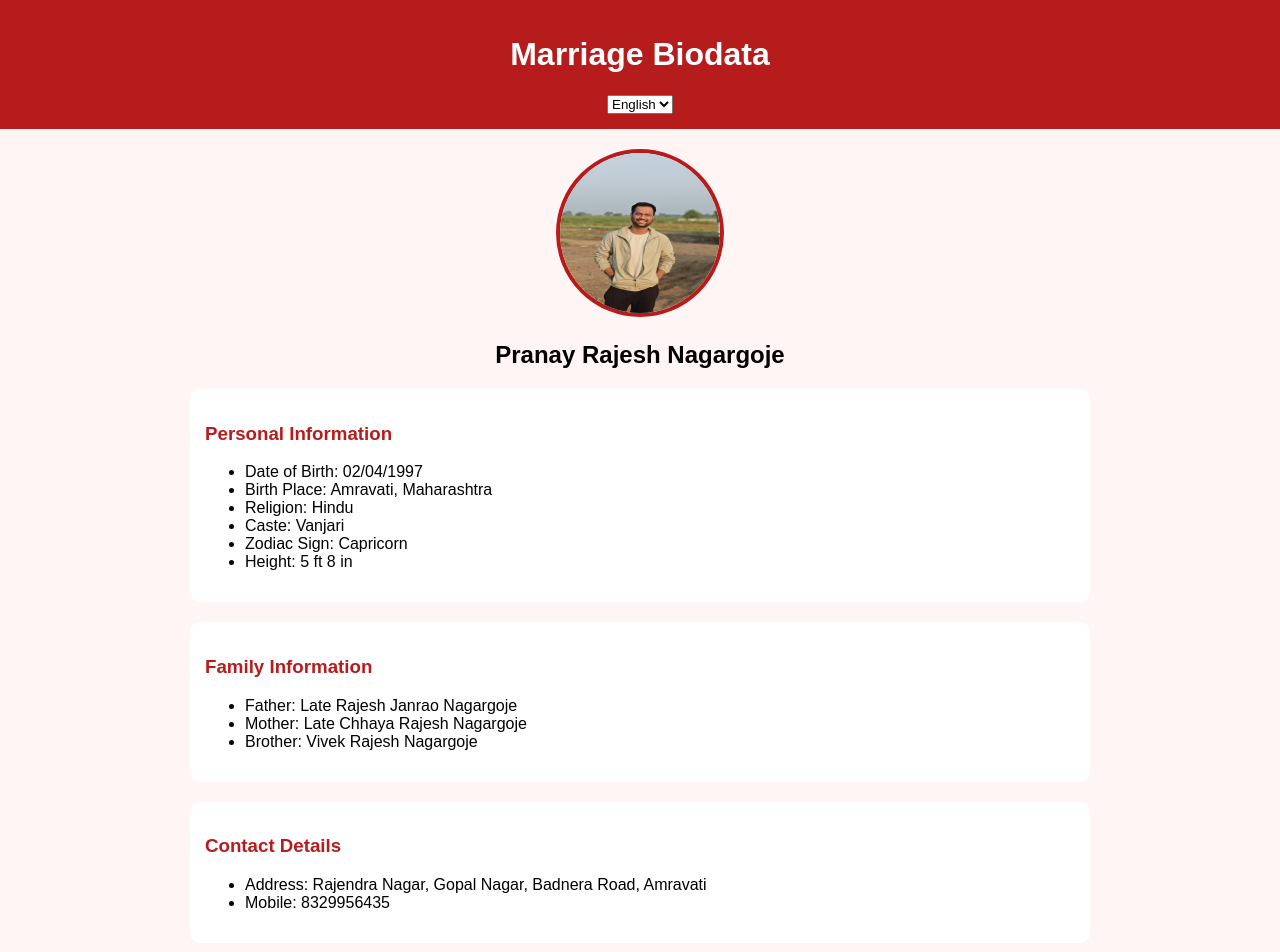
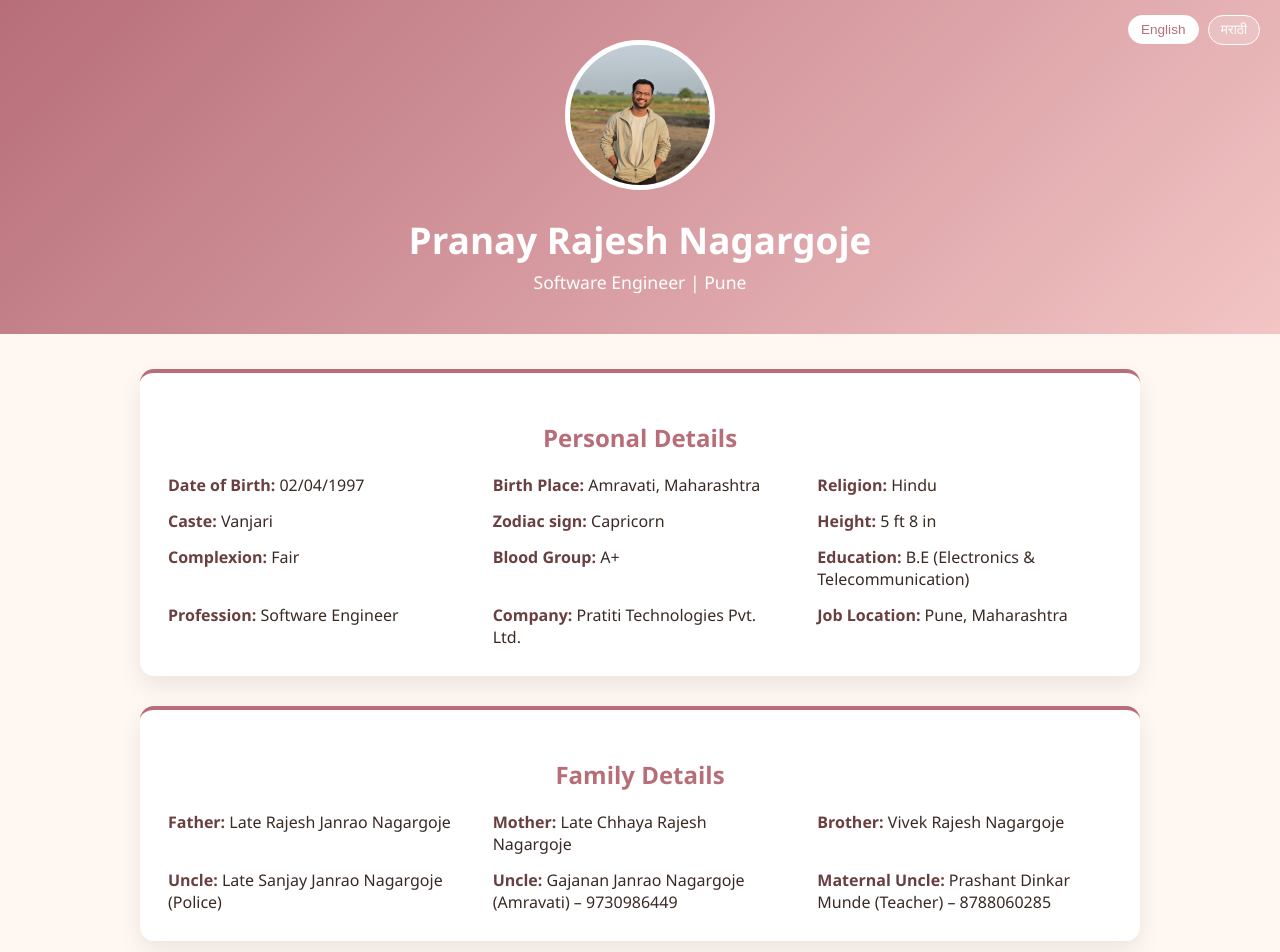
Before and after one commit to PranayNagargoje/MarriageBiodata, a plain HTML site: page index.html in a window 1280 px wide. Shown: the top 952 px of the page. Drawn offline with Linux system fonts and the light colour scheme.

Commit message:
Add files via upload

```diff
--- a/index.html
+++ b/index.html
@@ -2,53 +2,197 @@
 <html lang="en">
 <head>
   <meta charset="UTF-8" />
-  <meta name="viewport" content="width=device-width, initial-scale=1.0"/>
-  <title>Marriage Biodata</title>
-  <link rel="stylesheet" href="style.css"/>
+  <meta name="viewport" content="width=device-width, initial-scale=1.0" />
+  <title>Pranay Nagargoje | Marriage Biodata</title>
+
+  <style>
+    body {
+      margin: 0;
+      font-family: 'Segoe UI', Arial, sans-serif;
+      background: #fff7f2;
+      color: #3a2a24;
+    }
+    header {
+      background: linear-gradient(135deg, #b76e79, #f3c5c5);
+      color: #fff;
+      padding: 40px 20px;
+      text-align: center;
+      position: relative;
+    }
+    .lang-switch {
+      position: absolute;
+      top: 15px;
+      right: 20px;
+    }
+    .lang-switch button {
+      background: rgba(255,255,255,0.2);
+      border: 1px solid #fff;
+      color: #fff;
+      padding: 6px 12px;
+      margin-left: 5px;
+      border-radius: 20px;
+      cursor: pointer;
+      font-size: 0.85rem;
+    }
+    .lang-switch button.active {
+      background: #fff;
+      color: #b76e79;
+    }
+    header h1 {
+      margin: 10px 0 5px;
+      font-size: 2.3rem;
+    }
+    header p {
+      margin: 0;
+      font-size: 1.1rem;
+    }
+    .profile-photo {
+      width: 140px;
+      height: 140px;
+      border-radius: 50%;
+      border: 5px solid #fff;
+      object-fit: cover;
+      background: #eee;
+      margin-bottom: 10px;
+    }
+    .container {
+      max-width: 1000px;
+      margin: 35px auto;
+      padding: 0 20px;
+    }
+    .card {
+      background: #ffffff;
+      border-radius: 14px;
+      box-shadow: 0 10px 25px rgba(0,0,0,0.08);
+      padding: 28px;
+      margin-bottom: 30px;
+      border-top: 4px solid #b76e79;
+    }
+    .card h2 {
+      text-align: center;
+      color: #b76e79;
+    }
+    .info-grid {
+      display: grid;
+      grid-template-columns: repeat(auto-fit, minmax(260px, 1fr));
+      gap: 14px 30px;
+    }
+    .label {
+      font-weight: 600;
+      color: #6a3f3f;
+    }
+    footer {
+      text-align: center;
+      padding: 22px;
+      background: #b76e79;
+      color: #fff;
+      font-size: 0.9rem;
+    }
+
+	.gallery {
+      display: grid;
+      grid-template-columns: repeat(auto-fit, minmax(180px, 1fr));
+      gap: 15px;
+      margin-top: 20px;
+    }
+    .gallery img {
+      width: 100%;
+      height: 450px;
+      object-fit: cover;
+      border-radius: 12px;
+      box-shadow: 0 6px 15px rgba(0,0,0,0.15);
+      transition: transform 0.3s ease, box-shadow 0.3s ease;
+      cursor: pointer;
+    }
+    .gallery img:hover {
+      transform: scale(1.05);
+      box-shadow: 0 10px 25px rgba(0,0,0,0.25);
+    }
+  </style>
 </head>
+
 <body>
 
 <header>
-  <h1 id="title">Marriage Biodata</h1>
-  <select id="languageSwitcher" onchange="switchLanguage()">
-    <option value="en">English</option>
-    <option value="mr">मराठी</option>
-  </select>
+  <div class="lang-switch">
+    <button class="active" onclick="setLang('en')">English</button>
+    <button onclick="setLang('mr')">मराठी</button>
+  </div>
+
+  <!-- Replace pranay.jpg with actual photo -->
+  <img src="pranay.jpeg" class="profile-photo" alt="Profile Photo">
+
+  <h1 data-en="Pranay Rajesh Nagargoje" data-mr="प्रणय राजेश नागरगोजे">
+    Pranay Rajesh Nagargoje
+  </h1>
+  <p data-en="Software Engineer | Pune" data-mr="सॉफ्टवेअर अभियंता | पुणे">
+    Software Engineer | Pune
+  </p>
 </header>
 
 <div class="container">
-  <div class="profile">
-    <img src="profile.jpg" alt="Profile Photo"/>
-    <h2 id="name"></h2>
+
+  <div class="card">
+    <h2 data-en="Personal Details" data-mr="वैयक्तिक माहिती">Personal Details</h2>
+    <div class="info-grid">
+      <div><span class="label">Date of Birth:</span> 02/04/1997</div>
+      <div><span class="label">Birth Place:</span> Amravati, Maharashtra</div>
+      <div><span class="label">Religion:</span> Hindu</div>
+      <div><span class="label">Caste:</span> Vanjari</div>
+      <div><span class="label">Zodiac sign:</span> Capricorn</div>
+      <div><span class="label">Height:</span> 5 ft 8 in</div>
+      <div><span class="label">Complexion:</span> Fair</div>
+      <div><span class="label">Blood Group:</span> A+</div>
+      <div><span class="label">Education:</span> B.E (Electronics & Telecommunication)</div>
+      <div><span class="label">Profession:</span> Software Engineer</div>
+      <div><span class="label">Company:</span> Pratiti Technologies Pvt. Ltd.</div>
+      <div><span class="label">Job Location:</span> Pune, Maharashtra</div>
+    </div>
   </div>
 
-  <section>
-    <h3 id="personalTitle"></h3>
-    <ul id="personalInfo"></ul>
-  </section>
+  <div class="card">
+    <h2 data-en="Family Details" data-mr="कौटुंबिक माहिती">Family Details</h2>
+    <div class="info-grid">
+      <div><span class="label">Father:</span> Late Rajesh Janrao Nagargoje</div>
+      <div><span class="label">Mother:</span> Late Chhaya Rajesh Nagargoje</div>
+      <div><span class="label">Brother:</span> Vivek Rajesh Nagargoje</div>
+      <div><span class="label">Uncle:</span> Late Sanjay Janrao Nagargoje (Police)</div>
+      <div><span class="label">Uncle:</span> Gajanan Janrao Nagargoje (Amravati) – 9730986449</div>
+      <div><span class="label">Maternal Uncle:</span> Prashant Dinkar Munde (Teacher) – 8788060285</div>
+    </div>
+  </div>
 
-  <section>
-    <h3 id="familyTitle"></h3>
-    <ul id="familyInfo"></ul>
-  </section>
+  <div class="card">
+	<h2 data-en="Photo Gallery" data-mr="फोटो गॅलरी">Photo Gallery</h2>
+	<div class="gallery">
+	<img src="photo1.jpeg" alt="Gallery Photo" />
+	  <img src="photo2.jpg" alt="Gallery Photo" />
+    </div>
+  </div>
 
-  <section>
-    <h3 id="contactTitle"></h3>
-    <ul id="contactInfo"></ul>
-  </section>
+  <div class="card">
+    <h2 data-en="Contact Details" data-mr="संपर्क माहिती">Contact Details</h2>
+    <div class="info-grid">
+      <div><span class="label">Address:</span> Rajendra Nagar, Gopal Nagar, Badnera Road, Amravati</div>
+      <div><span class="label">Mobile:</span> 8329956435</div>
+    </div>
+  </div>
 
-  <section>
-    <h3 id="galleryTitle"></h3>
-    <div class="gallery">
-      <p>Add your photos in the gallery folder</p>
-    </div>
-  </section>
 </div>
 
 <footer>
-  <p>© Marriage Biodata</p>
+  © 2025 Marriage Biodata | Pranay Nagargoje
 </footer>
 
-<script src="script.js"></script>
+<script>
+function setLang(lang) {
+  document.querySelectorAll('[data-en]').forEach(el => {
+    el.textContent = el.getAttribute('data-' + lang);
+  });
+  document.querySelectorAll('.lang-switch button').forEach(btn => btn.classList.remove('active'));
+  event.target.classList.add('active');
+}
+</script>
+
 </body>
 </html>
```
Also changed, not shown: pranay.jpeg (added), 2 other files.
